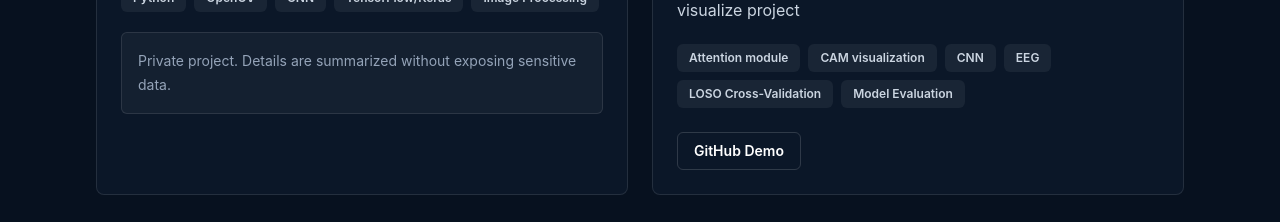
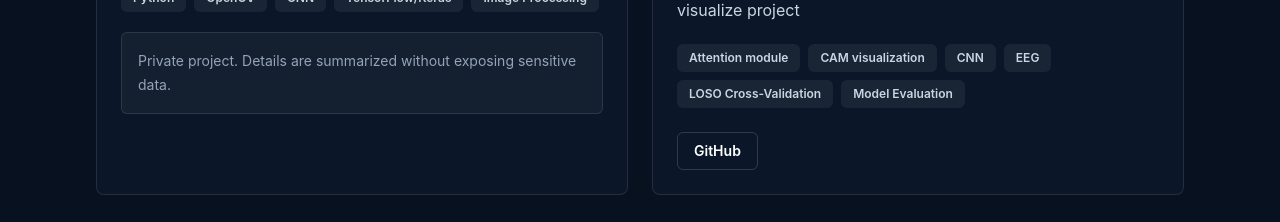
Before and after one commit to limgwei-123/lim-g-wei-portfolio, a React (Vite) app: page / in a window 1280 px wide. Shown: the part 2780-3002 px from the top of the page. Built offline with nearby package versions, Linux system fonts and the light colour scheme.

Commit message:
update interpretability github

```diff
--- a/src/data/projects.ts
+++ b/src/data/projects.ts
@@ -77,7 +77,7 @@ export const projects: Project[] = [
     ],
     links: [
       {
-        label: "GitHub Demo",
+        label: "GitHub",
         href: "https://github.com/limgwei-123/interpretability-drowsiness-model",
       },
     ],
```
